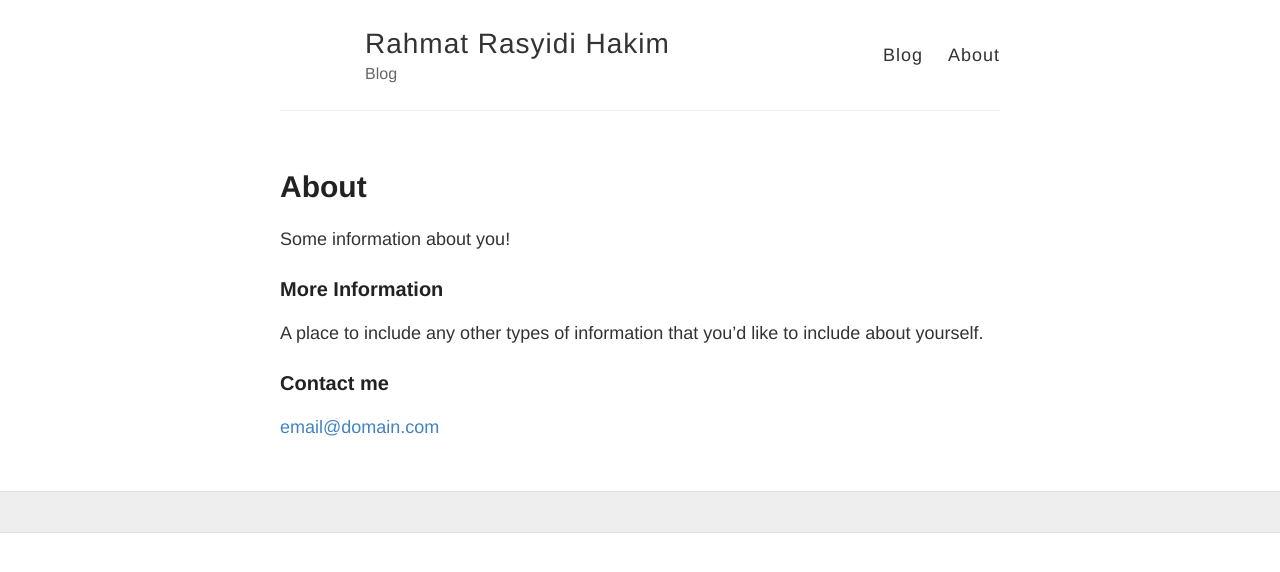
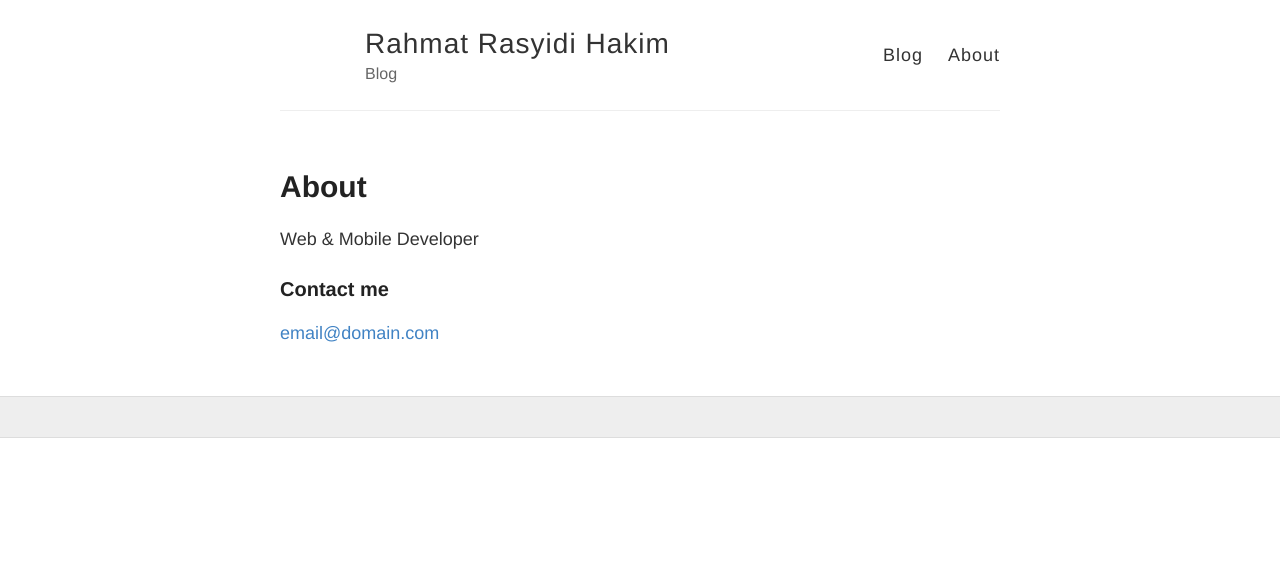
Before and after one commit to hkhkdkk/blog, a Jekyll site: the page built from about.md, in a window 1280 px wide. Shown: the top 572 px of the page. Built offline with Jekyll 4.4.1, drawn with Linux system fonts in a browser that asks for light colours; Markdown is read by kramdown in place of the engine named in the settings.

Commit message:
Update about.md

```diff
--- a/about.md
+++ b/about.md
@@ -4,12 +4,8 @@ title: About
 permalink: /about/
 ---
 
-Some information about you!
-
-### More Information
-
-A place to include any other types of information that you'd like to include about yourself.
+Web & Mobile Developer
 
 ### Contact me
 
-[email@domain.com](mailto:email@domain.com)
+[email@domain.com](mailto:hawkins.junior@gmail.com)
```
